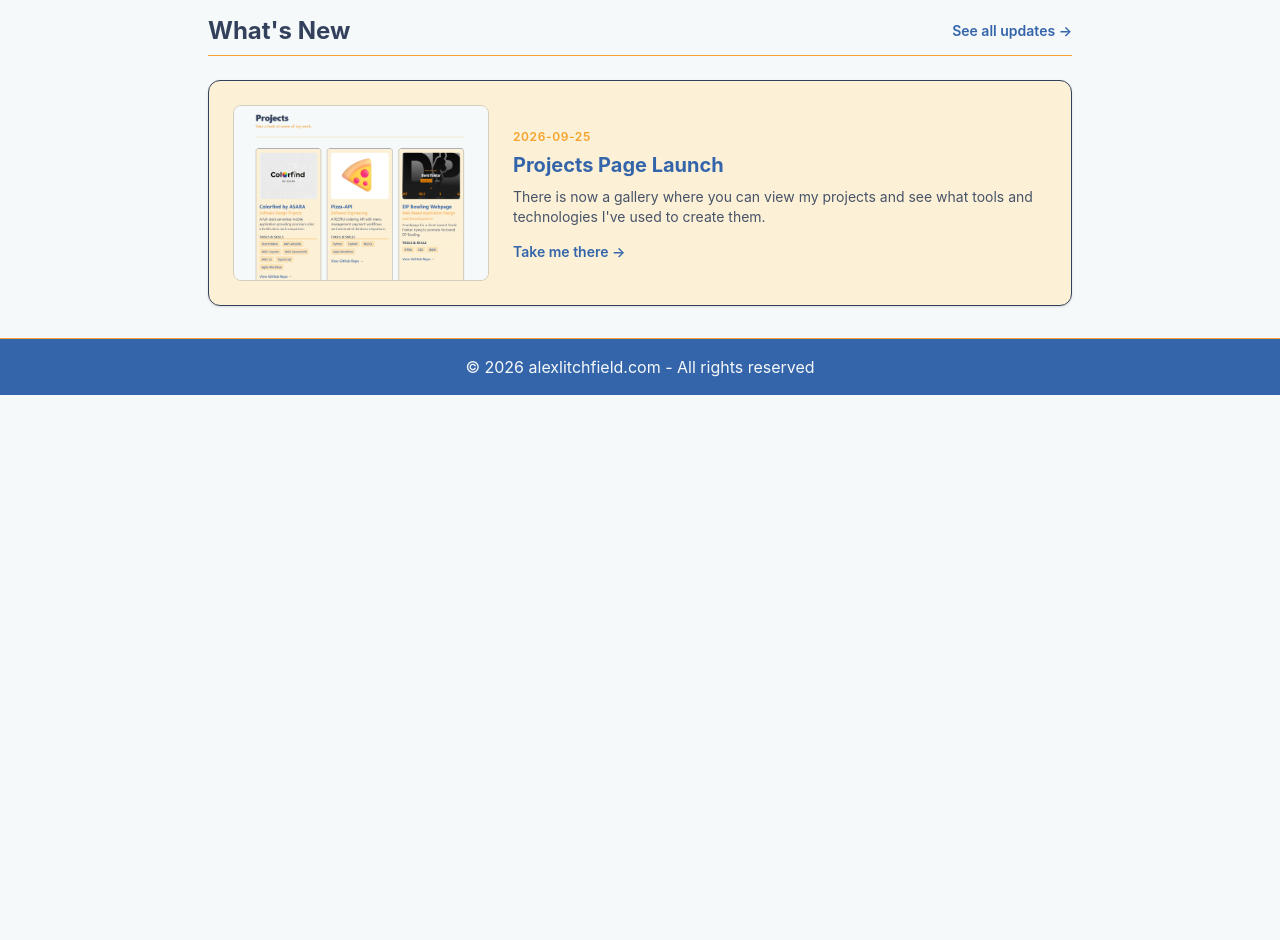
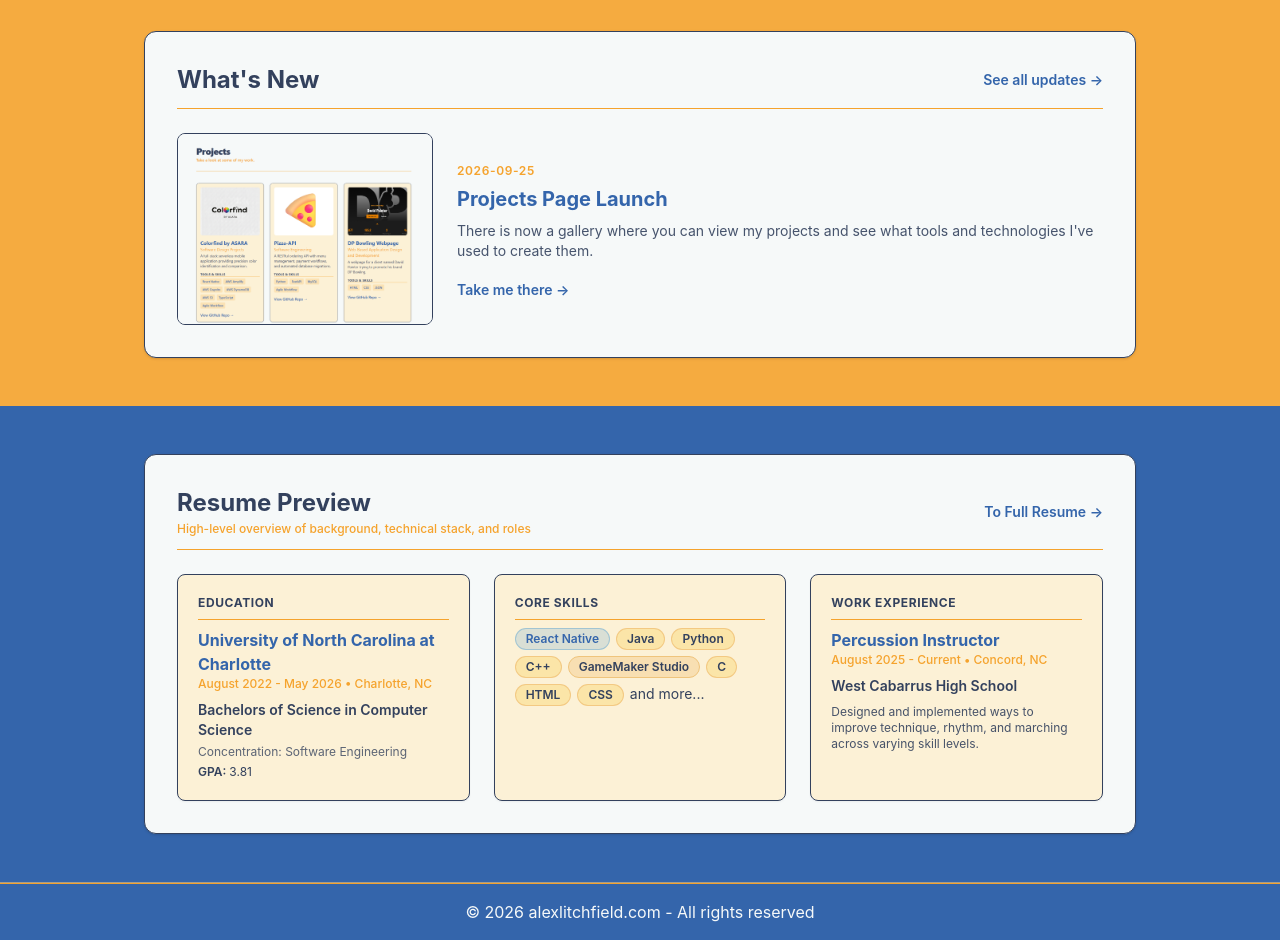
Before and after one commit to alitchf2/alexlitchfield-portfolio, a React (Vite) app: page / in a window 1280 px wide. Shown: the part 800-1740 px from the top of the page. Before the commit the page ends 1195 px from the top, so only its background shows below. Built offline with nearby package versions, Linux system fonts and the light colour scheme.

Commit message:
added Resume Preview

```diff
--- /dev/null
+++ b/src/components/home/ResumePreview.tsx
@@ -0,0 +1,131 @@
+import { Link } from "react-router-dom";
+import { ResumeEducation } from "../../data/resumeEducation";
+import { ResumeSkills } from "../../data/resumeSkills";
+import { ResumeWorkExperience } from "../../data/resumeWorkExperience";
+
+export default function ResumePreview() {
+  const primaryEducation = ResumeEducation[0];
+  const primaryWork = ResumeWorkExperience[0];
+  const previewSkills = ResumeSkills.slice(0, 8);
+
+  const getBadgeStyle = (category: string) => {
+    switch (category) {
+      case "language":
+        return "bg-brand-gold/30 text-brand-navy border-brand-ochre/40";
+      case "framework":
+        return "bg-brand-sky/20 text-brand-blue border-brand-sky/40";
+      case "database":
+        return "bg-brand-amber/25 text-brand-navy border-brand-ochre/50";
+      default:
+        return "bg-brand-sand/40 text-brand-navy border-brand-sand";
+    }
+  };
+
+  return (
+    <section className="w-full bg-brand-blue border-b border-brand-sand/60 py-12">
+      <div className="max-w-5xl mx-auto px-4">
+        {/* Master Card Wrapper */}
+        <div className="bg-brand-light border border-brand-navy rounded-xl p-6 md:p-8 shadow-sm space-y-6">
+          {/* Header inside the Master Card */}
+          <div className="flex items-center justify-between border-b border-brand-amber pb-3">
+            <div>
+              <h2 className="text-2xl font-bold text-brand-navy">Resume Preview</h2>
+              <p className="text-xs text-brand-amber mt-0.5 font-medium">
+                High-level overview of background, technical stack, and roles
+              </p>
+            </div>
+            <Link
+              to="/resume"
+              className="text-sm font-semibold text-brand-blue hover:text-brand-sky transition-colors"
+            >
+              To Full Resume &rarr;
+            </Link>
+          </div>
+
+          {/* 3 Horizontal Sub-Cards */}
+          <div className="grid grid-cols-1 md:grid-cols-3 gap-6">
+            {/* Sub-Card 1: Education */}
+            <div className="flex flex-col h-full bg-brand-cream/80 border border-brand-navy rounded-lg p-5 shadow-xs">
+              <span className="text-xs font-bold text-brand-navy uppercase tracking-wider border-b border-brand-amber pb-2 mb-2">
+                Education
+              </span>
+              {primaryEducation && (
+                <div className="flex flex-col flex-grow justify-between">
+                  <div>
+                    <h3 className="text-base font-bold text-brand-blue">
+                      {primaryEducation.school}
+                    </h3>
+                    <p className="text-xs text-brand-amber font-medium mb-2">
+                      {primaryEducation.dates} • {primaryEducation.location}
+                    </p>
+                    <p className="text-sm font-semibold text-brand-navy">
+                      {primaryEducation.degree} in {primaryEducation.Major}
+                    </p>
+                    {primaryEducation.Concentration && (
+                      <p className="text-xs text-brand-navy/80 mt-1">
+                        Concentration: {primaryEducation.Concentration}
+                      </p>
+                    )}
+                    <p className="text-xs font-semibold text-brand-navy mt-1">
+                      GPA: <span className="font-normal">{primaryEducation.GPA}</span>
+                    </p>
+                  </div>
+                </div>
+              )}
+            </div>
+
+            {/* Sub-Card 2: Core Skills */}
+            <div className="flex flex-col h-full bg-brand-cream/80 border border-brand-navy rounded-lg p-5 shadow-xs">
+              <span className="text-xs font-bold text-brand-navy uppercase tracking-wider border-b border-brand-amber pb-2 mb-2">
+                Core Skills
+              </span>
+              <div className="flex flex-wrap gap-1.5 flex-grow content-start">
+                {previewSkills.map((skill) => (
+                  <span
+                    key={skill.name}
+                    className={`px-2.5 py-0.5 rounded-full text-xs font-semibold border ${getBadgeStyle(
+                      skill.category
+                    )}`}
+                  >
+                    {skill.name}
+                  </span>
+                ))}
+                <Link
+                to="/resume"
+                className="text-sm text-brand-navy hover:text-brand-sky transition-colors"
+                >
+                and more...
+                </Link>
+              </div>
+            </div>
+
+            {/* Sub-Card 3: Work Experience */}
+            <div className="flex flex-col h-full bg-brand-cream/80 border border-brand-navy rounded-lg p-5 shadow-xs">
+              <span className="text-xs font-bold text-brand-navy uppercase tracking-wider border-b border-brand-amber pb-2 mb-2">
+                Work Experience
+              </span>
+              {primaryWork && (
+                <div className="flex flex-col flex-grow justify-between">
+                  <div>
+                    <h3 className="text-base font-bold text-brand-blue">
+                      {primaryWork.title}
+                    </h3>
+                    <p className="text-xs text-brand-amber font-medium mb-2">
+                      {primaryWork.dates} • {primaryWork.location}
+                    </p>
+                    <p className="text-sm font-semibold text-brand-navy mb-2">
+                      {primaryWork.organization}
+                    </p>
+                    <p className="text-xs text-brand-navy/90 line-clamp-3">
+                      {primaryWork.bullets[0]}
+                    </p>
+                  </div>
+                </div>
+              )}
+            </div>
+          </div>
+        </div>
+      </div>
+    </section>
+  );
+}
--- a/src/components/home/WhatsNewHighlight.tsx
+++ b/src/components/home/WhatsNewHighlight.tsx
@@ -9,8 +9,12 @@ export default function WhatsNewHighlight() {
   }
 
   return (
-    <section className="max-w-4xl mx-auto px-4 py-8">
-      <div className="flex items-center justify-between border-b border-brand-amber pb-2 mb-6">
+    <section className="w-full bg-brand-amber/90 py-12">
+      <div className="max-w-5xl mx-auto px-4">
+        {/* Master Card with Header Inside */}
+        <div className="bg-brand-light border border-brand-navy rounded-xl p-6 md:p-8 shadow-sm">
+          {/* Header inside the card */}
+          <div className="flex items-center justify-between border-b border-brand-amber pb-3 mb-6">
             <h2 className="text-2xl font-bold text-brand-navy">What's New</h2>
             <Link
               to="/updates"
@@ -20,14 +24,15 @@ export default function WhatsNewHighlight() {
             </Link>
           </div>
 
-      <div className="bg-brand-cream/80 border border-brand-navy rounded-xl p-6 shadow-sm flex flex-col md:flex-row gap-6 items-center">
+          {/* Highlight Body */}
+          <div className="flex flex-col md:flex-row gap-6 items-center">
             <img
               src={latest.imageUrl}
               alt={latest.title}
-          className="w-full md:w-64 h-44 object-cover rounded-lg border border-brand-navy/20 flex-shrink-0"
+              className="w-full md:w-64 h-48 object-cover rounded-lg border border-brand-navy flex-shrink-0"
             />
 
-        <div className="flex flex-col justify-between flex-grow space-y-3">
+            <div className="flex flex-col justify-between flex-grow space-y-4 w-full">
               <div>
                 <span className="text-xs font-semibold text-brand-amber uppercase tracking-wider">
                   {latest.date}
@@ -50,6 +55,8 @@ export default function WhatsNewHighlight() {
               </div>
             </div>
           </div>
+        </div>
+      </div>
     </section>
   );
 }
--- a/src/pages/Home.tsx
+++ b/src/pages/Home.tsx
@@ -1,4 +1,5 @@
 import WhatsNewHighlight from "../components/home/WhatsNewHighlight";
+import ResumePreview from "../components/home/ResumePreview";
 
 export default function Home() {
   return (
@@ -28,6 +29,9 @@ export default function Home() {
       {/* What's New Highlight */}
       <WhatsNewHighlight />
 
+      {/* Resume Preview */}
+      <ResumePreview />
+
       {/* Future Content Blocks will go directly below this section */}
     </div>
   );
```
Also changed, not shown: 1 other file (tests, documents, lock files or other folders). Lines whose indentation alone changed are shown as unchanged.
